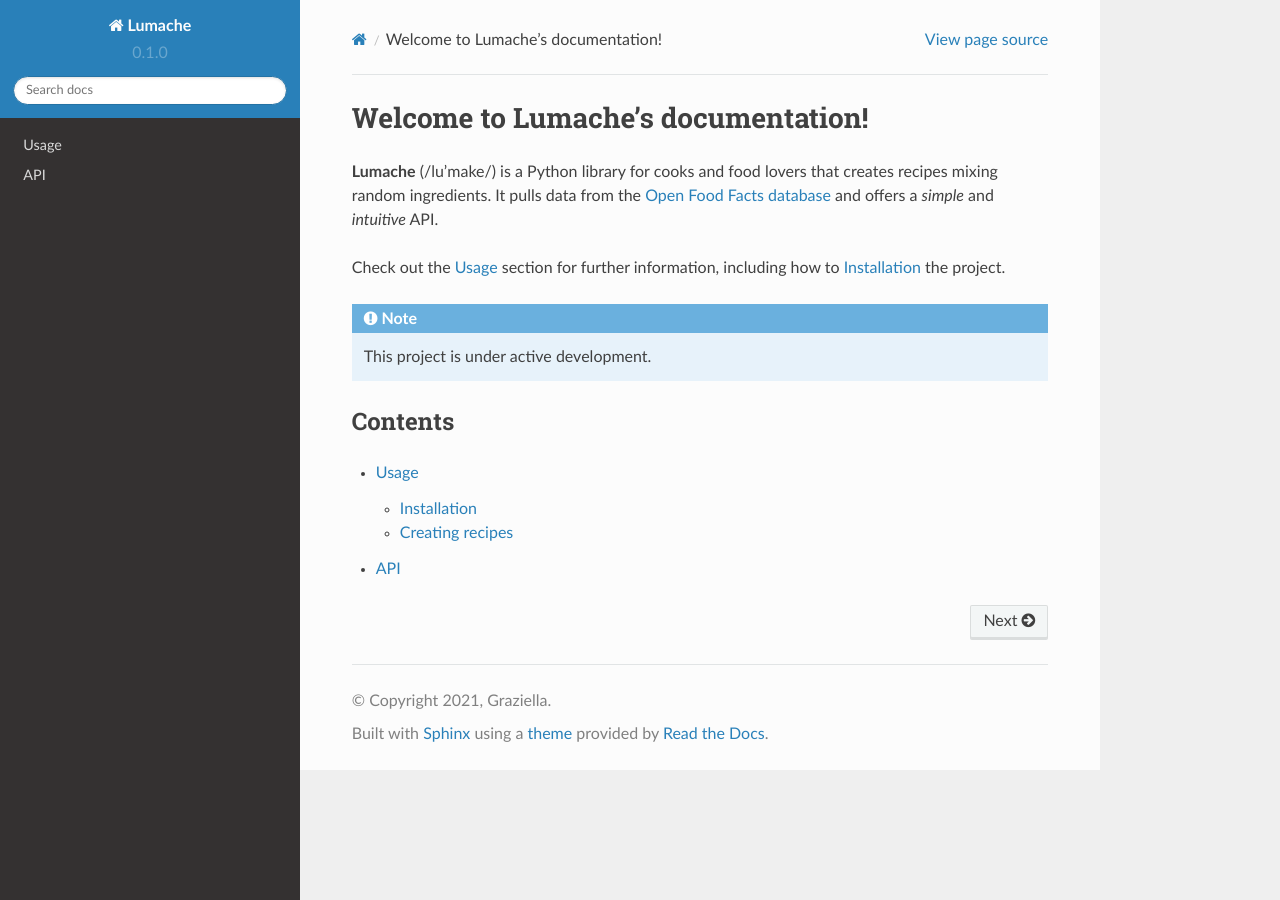
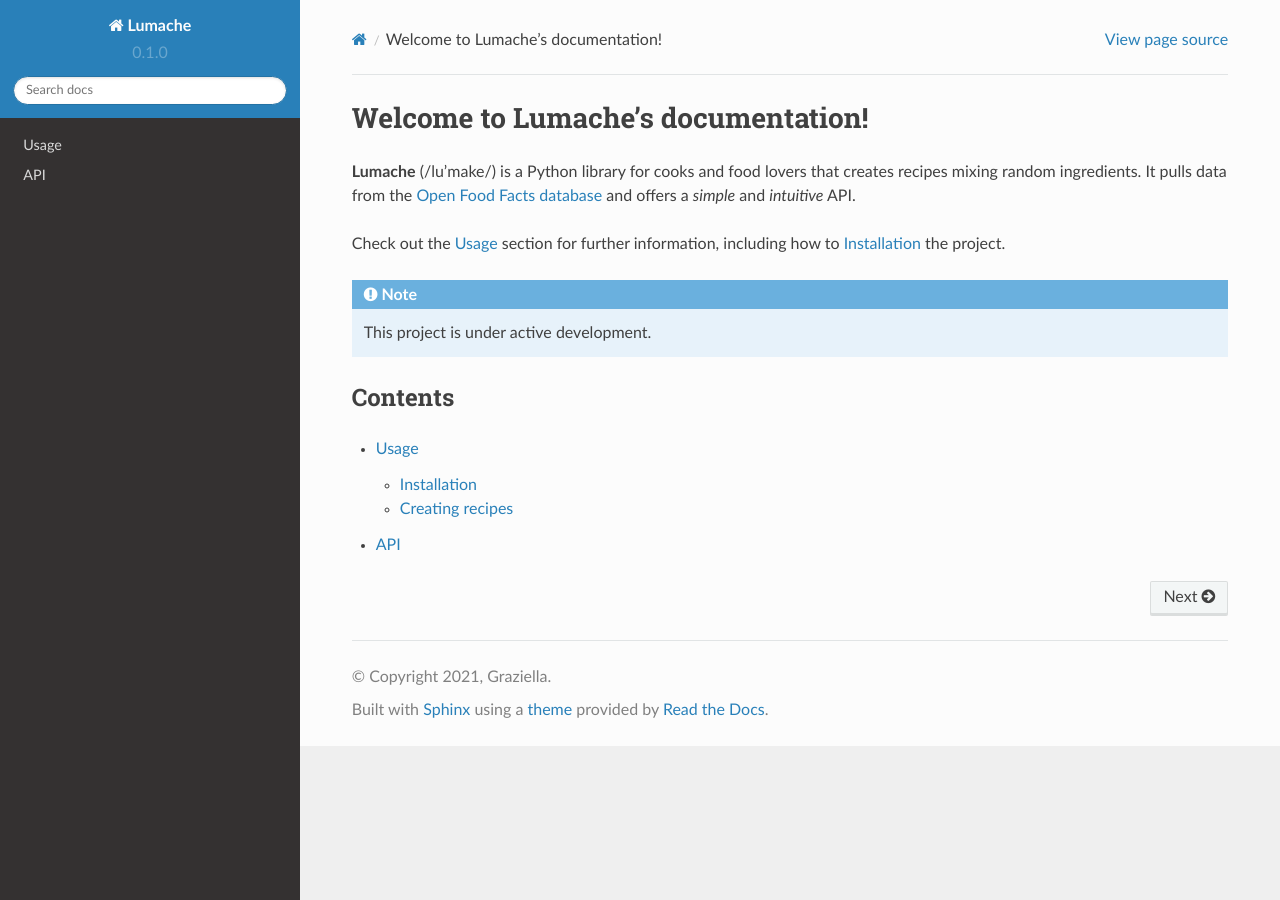
Before and after one commit to PriyankaLiz/pri-rtd4-tutorial, a Sphinx documentation site: the page built from docs/source/index.rst, in a window 1280 px wide. Built offline with Sphinx 7.4.7 and the Read the Docs theme 2.0.0, drawn with Linux system fonts in a browser that asks for light colours.

Commit message:
Update css file with width

```diff
--- a/docs/source/.static/custom.css
+++ b/docs/source/.static/custom.css
@@ -40,6 +40,11 @@
     margin-bottom: 0pt;
 }
 
+/* To increase display width on screen */
+.wy-nav-content {
+    max-width: 100% !important;
+}
+
 /* .wy-table-responsive table td div.p{
     margin-bottom: 0pt;
     padding-bottom: 0pt;
```
